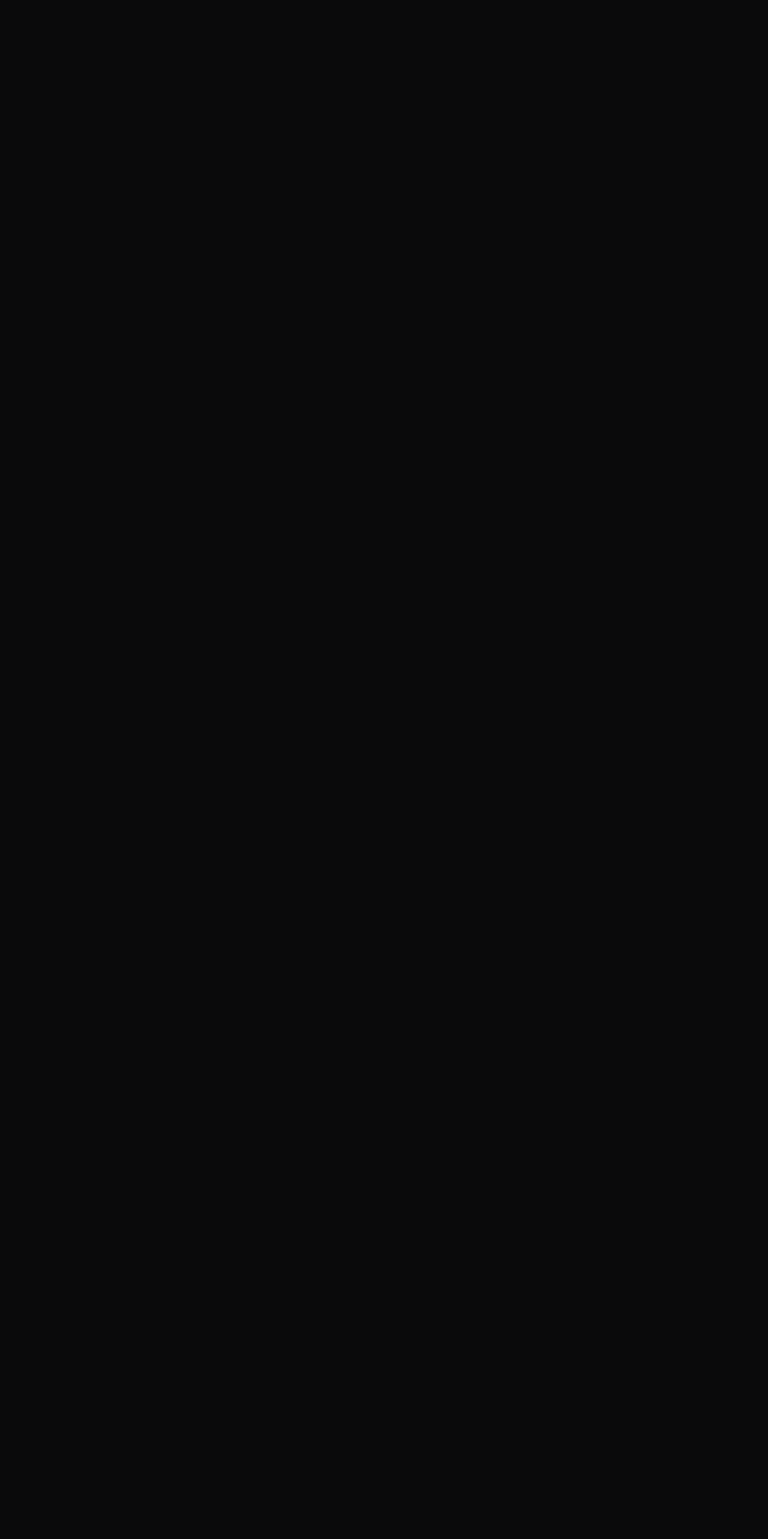
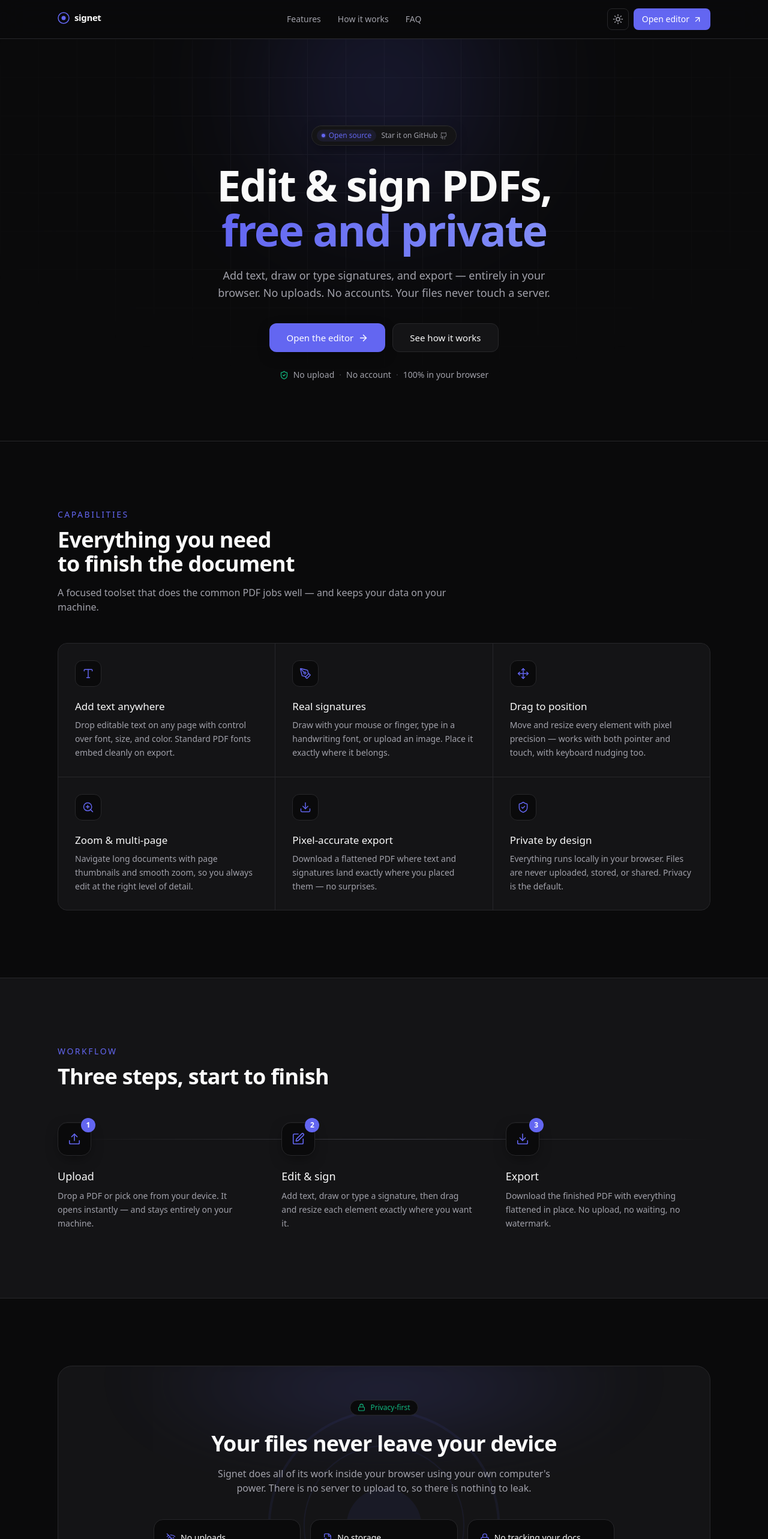
Before and after one commit to Vette1123/PDF-Editor, a Next.js app: page / in a window 1280 px wide. Before the commit this address had no page. Shown: the top 2566 px of the page at 60% size. Before the commit the page ends 800 px from the top, so only its background shows below. Built offline with nearby package versions, Linux system fonts and the light colour scheme; no server answers.

Commit message:
feat: server-rendered landing page with JSON-LD

```diff
--- a/app/page.tsx
+++ b/app/page.tsx
@@ -1,7 +1,32 @@
-import { redirect } from 'next/navigation'
+import type { Metadata } from 'next'
+import { Nav } from '@/components/landing/Nav'
+import { Hero } from '@/components/landing/Hero'
+import { FeatureGrid } from '@/components/landing/FeatureGrid'
+import { HowItWorks } from '@/components/landing/HowItWorks'
+import { PrivacyCallout } from '@/components/landing/PrivacyCallout'
+import { FAQ } from '@/components/landing/FAQ'
+import { Footer } from '@/components/landing/Footer'
+import { FAQ_ITEMS } from '@/components/landing/faq-data'
+import { softwareAppLd, faqLd } from '@/lib/seo/structured-data'
 
-// Interim: the marketing landing page is built in Phase 4 (Task 4.3).
-// Until then, send visitors straight to the editor.
-export default function Home() {
-  redirect('/editor')
+export const metadata: Metadata = { alternates: { canonical: '/' } }
+
+export default function HomePage() {
+  return (
+    <>
+      <script type="application/ld+json"
+        dangerouslySetInnerHTML={{ __html: JSON.stringify(softwareAppLd()) }} />
+      <script type="application/ld+json"
+        dangerouslySetInnerHTML={{ __html: JSON.stringify(faqLd(FAQ_ITEMS)) }} />
+      <Nav />
+      <main>
+        <Hero />
+        <FeatureGrid />
+        <HowItWorks />
+        <PrivacyCallout />
+        <FAQ />
+      </main>
+      <Footer />
+    </>
+  )
 }
```
